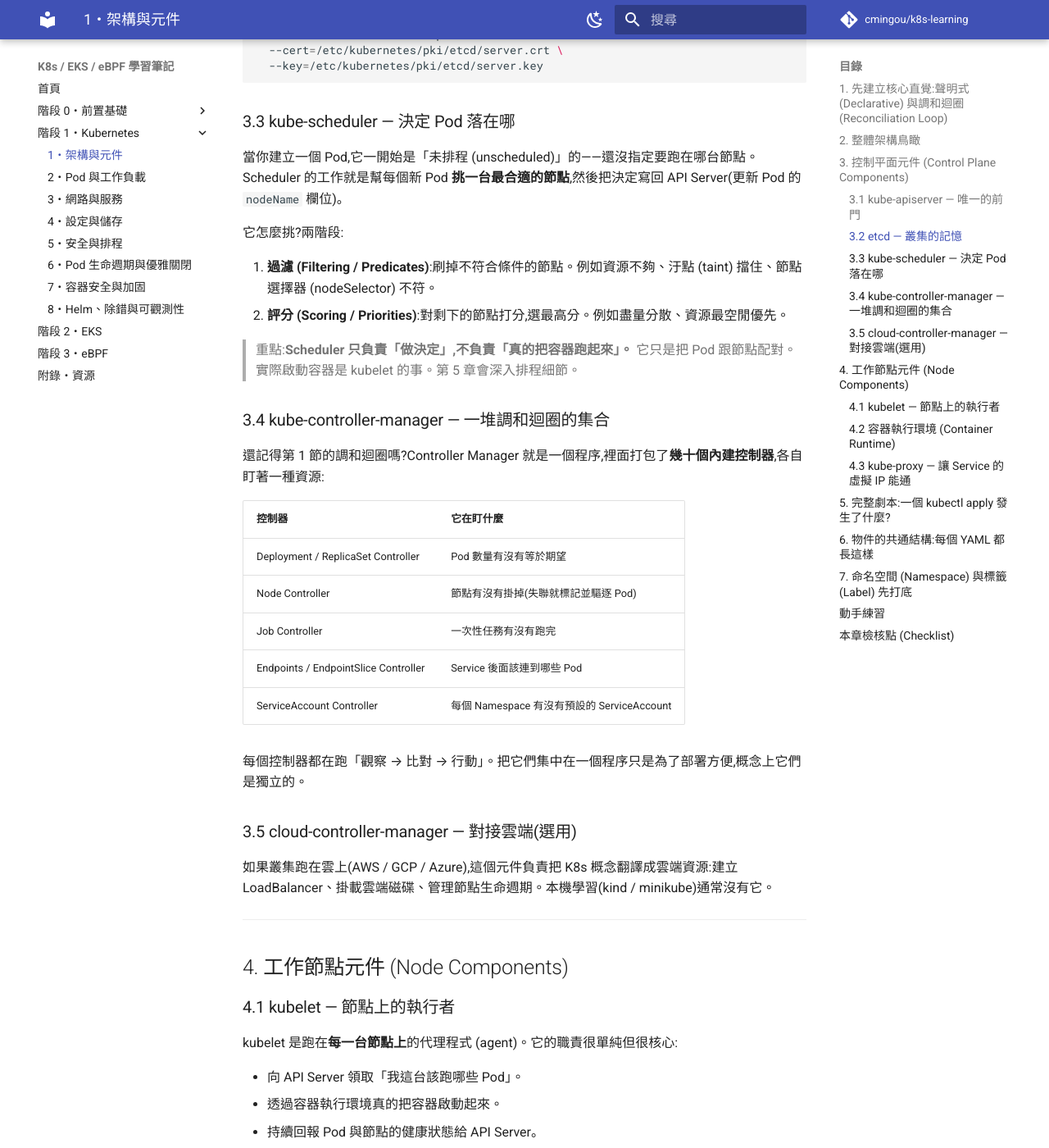
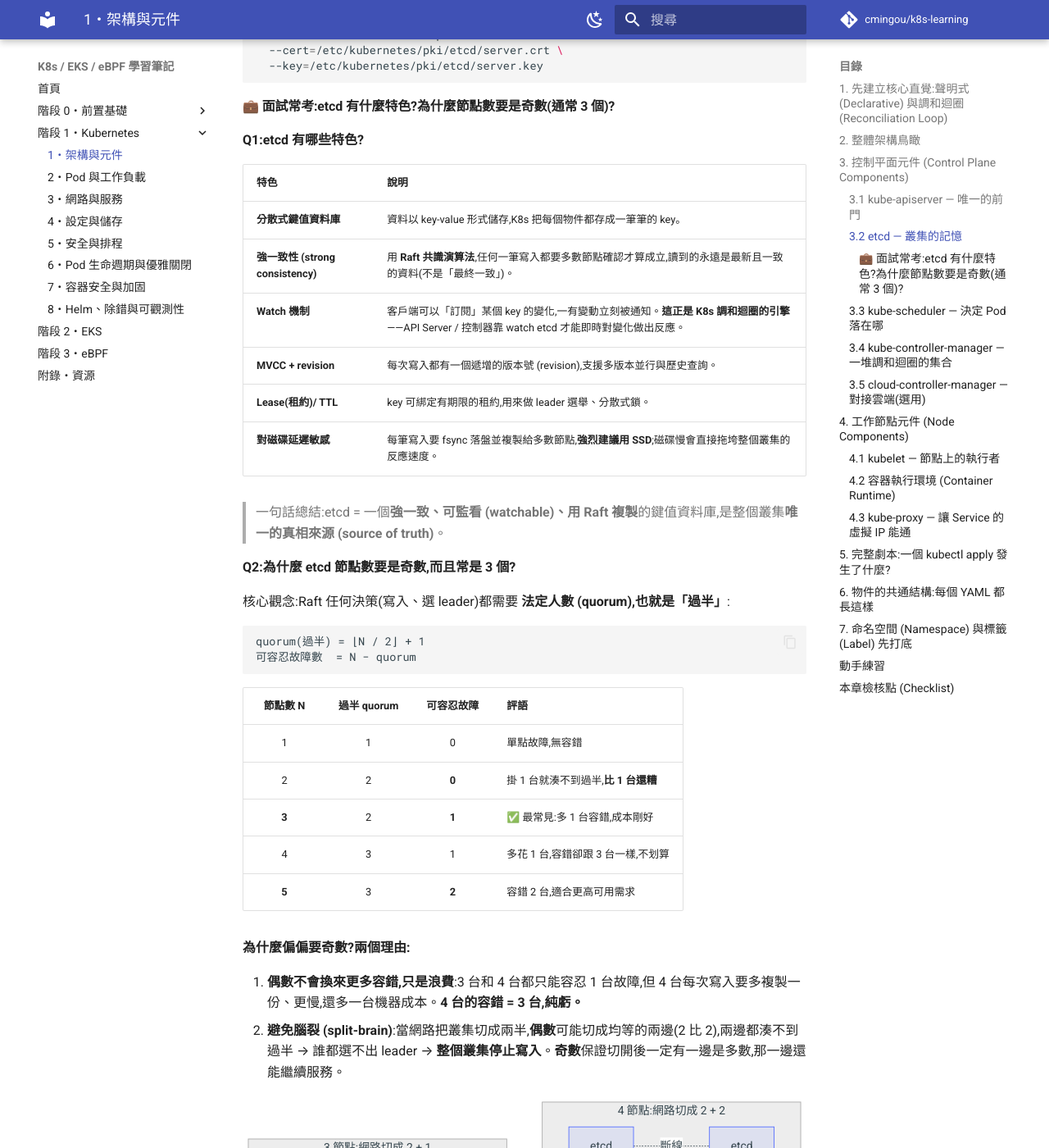
Before and after one commit to cmingou/k8s-learning, an MkDocs documentation site: the page built from docs/01-kubernetes/01-architecture.md, in a window 1280 px wide and 1400 px high, scrolled down 1980 px. Shown: the whole window at 82% size. Built offline with MkDocs 1.6.1 and Material for MkDocs 9.7.7, drawn with Linux system fonts in a browser that asks for light colours; comment, search, counter and statistics services are not loaded; some of the changed text lies outside the part shown.

Commit message:
新增 etcd 面試常考題:特色與為何節點數為奇數
在架構章 3.2 etcd 段落補上面試 Q&A:
- Q1 etcd 特色(Raft 強一致、watch、MVCC、lease、對磁碟延遲敏感)
- Q2 為何奇數/通常 3 個:過半 quorum 公式、容錯對照表、
  偶數浪費與腦裂 (split-brain) 兩大理由,並附 2+2 vs 2+1 示意圖
- 對應新增一條檢核點

已用 mermaid.parse 驗證全部 81 個 mermaid 區塊皆通過。

Co-Authored-By: Claude Opus 4.8 <noreply@anthropic.com>
Claude-Session: https://claude.ai/code/session_012qP5jKw6MG2CQ5NcGtebhq

````diff
--- a/docs/01-kubernetes/01-architecture.md
+++ b/docs/01-kubernetes/01-architecture.md
@@ -91,6 +91,65 @@ ETCDCTL_API=3 etcdctl snapshot save /backup/etcd-snapshot.db \
   --cert=/etc/kubernetes/pki/etcd/server.crt \
   --key=/etc/kubernetes/pki/etcd/server.key
 ```
+
+#### 💼 面試常考:etcd 有什麼特色?為什麼節點數要是奇數(通常 3 個)?
+
+**Q1:etcd 有哪些特色?**
+
+| 特色 | 說明 |
+|------|------|
+| **分散式鍵值資料庫** | 資料以 key-value 形式儲存,K8s 把每個物件都存成一筆筆的 key。 |
+| **強一致性 (strong consistency)** | 用 **Raft 共識演算法**,任何一筆寫入都要多數節點確認才算成立,讀到的永遠是最新且一致的資料(不是「最終一致」)。 |
+| **Watch 機制** | 客戶端可以「訂閱」某個 key 的變化,一有變動立刻被通知。**這正是 K8s 調和迴圈的引擎**——API Server / 控制器靠 watch etcd 才能即時對變化做出反應。 |
+| **MVCC + revision** | 每次寫入都有一個遞增的版本號 (revision),支援多版本並行與歷史查詢。 |
+| **Lease(租約)/ TTL** | key 可綁定有期限的租約,用來做 leader 選舉、分散式鎖。 |
+| **對磁碟延遲敏感** | 每筆寫入要 fsync 落盤並複製給多數節點,**強烈建議用 SSD**;磁碟慢會直接拖垮整個叢集的反應速度。 |
+
+> 一句話總結:etcd = 一個**強一致、可監看 (watchable)、用 Raft 複製**的鍵值資料庫,是整個叢集**唯一的真相來源 (source of truth)**。
+
+**Q2:為什麼 etcd 節點數要是奇數,而且常是 3 個?**
+
+核心觀念:Raft 任何決策(寫入、選 leader)都需要 **法定人數 (quorum),也就是「過半」**:
+
+```
+quorum(過半) = ⌊N / 2⌋ + 1
+可容忍故障數  = N − quorum
+```
+
+| 節點數 N | 過半 quorum | 可容忍故障 | 評語 |
+|:---:|:---:|:---:|------|
+| 1 | 1 | 0 | 單點故障,無容錯 |
+| 2 | 2 | **0** | 掛 1 台就湊不到過半,**比 1 台還糟** |
+| **3** | 2 | **1** | ✅ 最常見:多 1 台容錯,成本剛好 |
+| 4 | 3 | 1 | 多花 1 台,容錯卻跟 3 台一樣,不划算 |
+| **5** | 3 | **2** | 容錯 2 台,適合更高可用需求 |
+
+**為什麼偏偏要奇數?兩個理由:**
+
+1. **偶數不會換來更多容錯,只是浪費**:3 台和 4 台都只能容忍 1 台故障,但 4 台每次寫入要多複製一份、更慢,還多一台機器成本。**4 台的容錯 = 3 台,純虧。**
+2. **避免腦裂 (split-brain)**:當網路把叢集切成兩半,**偶數**可能切成均等的兩邊(2 比 2),兩邊都湊不到過半 → 誰都選不出 leader → **整個叢集停止寫入**。**奇數**保證切開後一定有一邊是多數,那一邊還能繼續服務。
+
+```mermaid
+flowchart TB
+    subgraph EVEN["4 節點:網路切成 2 + 2"]
+        direction LR
+        A1["etcd"] -. 斷線 .- A3["etcd"]
+        A2["etcd"]
+        A4["etcd"]
+    end
+    NEVEN["兩邊各 2 票 &lt; 過半(需 3)<br/>→ 都選不出 leader,叢集停寫 ❌"]
+    EVEN --> NEVEN
+
+    subgraph ODD["3 節點:網路切成 2 + 1"]
+        direction LR
+        B1["etcd"] --- B2["etcd"]
+        B1 -. 斷線 .- B3["etcd"]
+    end
+    NODD["多數側 2 票 ≥ 過半(需 2)<br/>→ 仍選得出 leader,繼續服務 ✅"]
+    ODD --> NODD
+```
+
+> **延伸回答(加分):** 那為什麼不乾脆放很多台?因為每筆寫入都要等「過半節點」確認落盤,**節點越多、寫入越慢**。所以實務上落在 **3(一般)或 5(要容忍 2 台同時故障,例如維護時剛好又掛一台)** 這個甜蜜點,幾乎不會用到 7 台以上。另外正式環境會把 etcd 節點**分散在不同可用區 (AZ)**,以容忍單一機房故障。
 
 ### 3.3 kube-scheduler — 決定 Pod 落在哪
 
@@ -257,6 +316,7 @@ kubectl get pods --show-labels            # 看每個 Pod 的標籤
 - [ ] 能用自己的話解釋「聲明式」與「調和迴圈」,並舉一個自我修復的例子
 - [ ] 能畫出控制平面與工作節點的元件圖,並說明「所有元件只跟 API Server 講話」的意義
 - [ ] 能說出 API Server、etcd、Scheduler、Controller Manager 各自的職責
+- [ ] (面試)能講出 etcd 的特色(Raft 強一致、watch、唯一真相來源),並用「過半 quorum + 避免腦裂」解釋為什麼節點數要奇數、通常是 3 個
 - [ ] 能說出 kubelet、容器執行環境、kube-proxy 各自的職責
 - [ ] 能完整講出一個 `kubectl apply` 從送出到 Pod Running 的流程
 - [ ] 理解 `kubectl apply` 成功不等於 Pod 已經跑起來,知道要看 `status` 或 `kubectl get pods`
````
